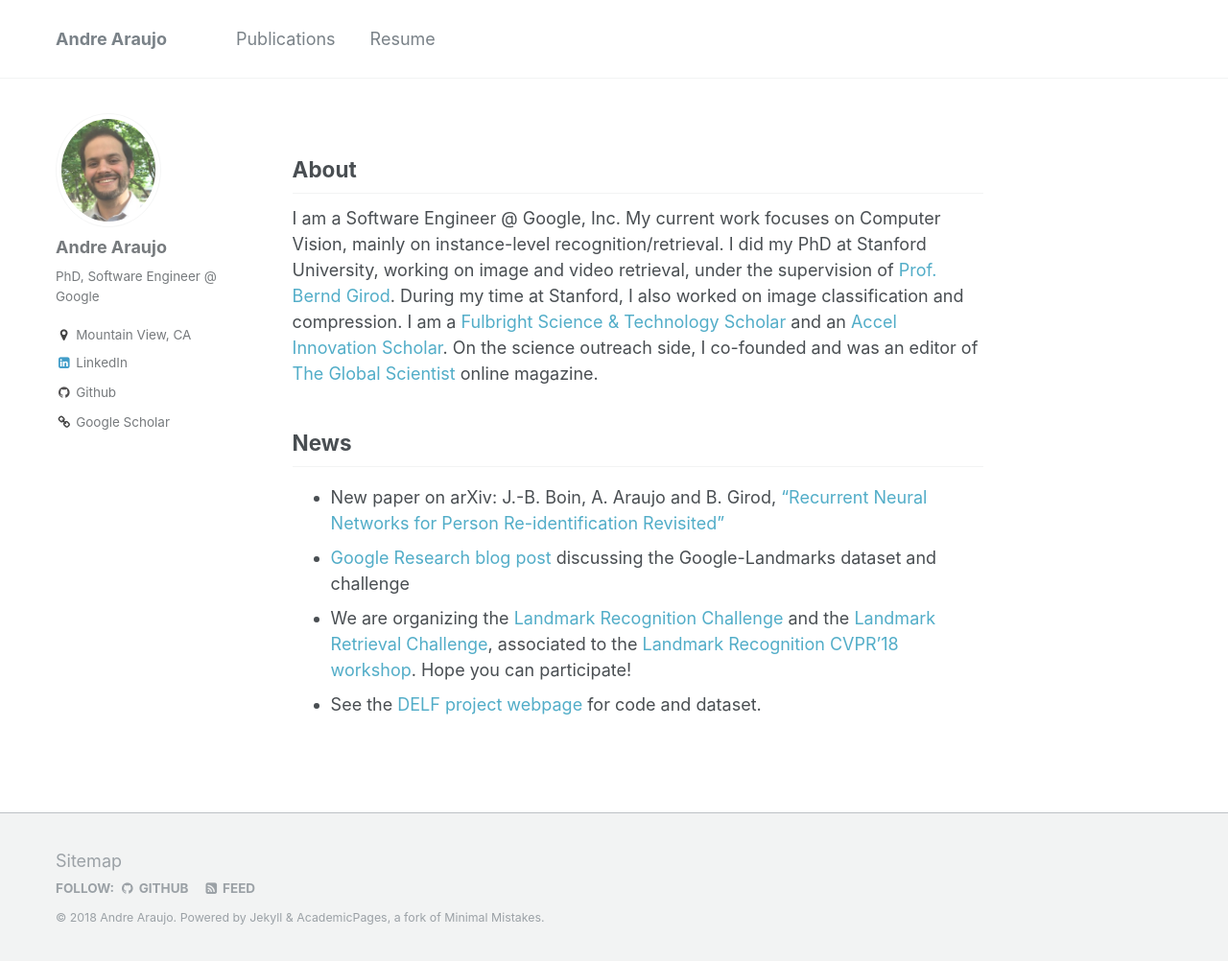
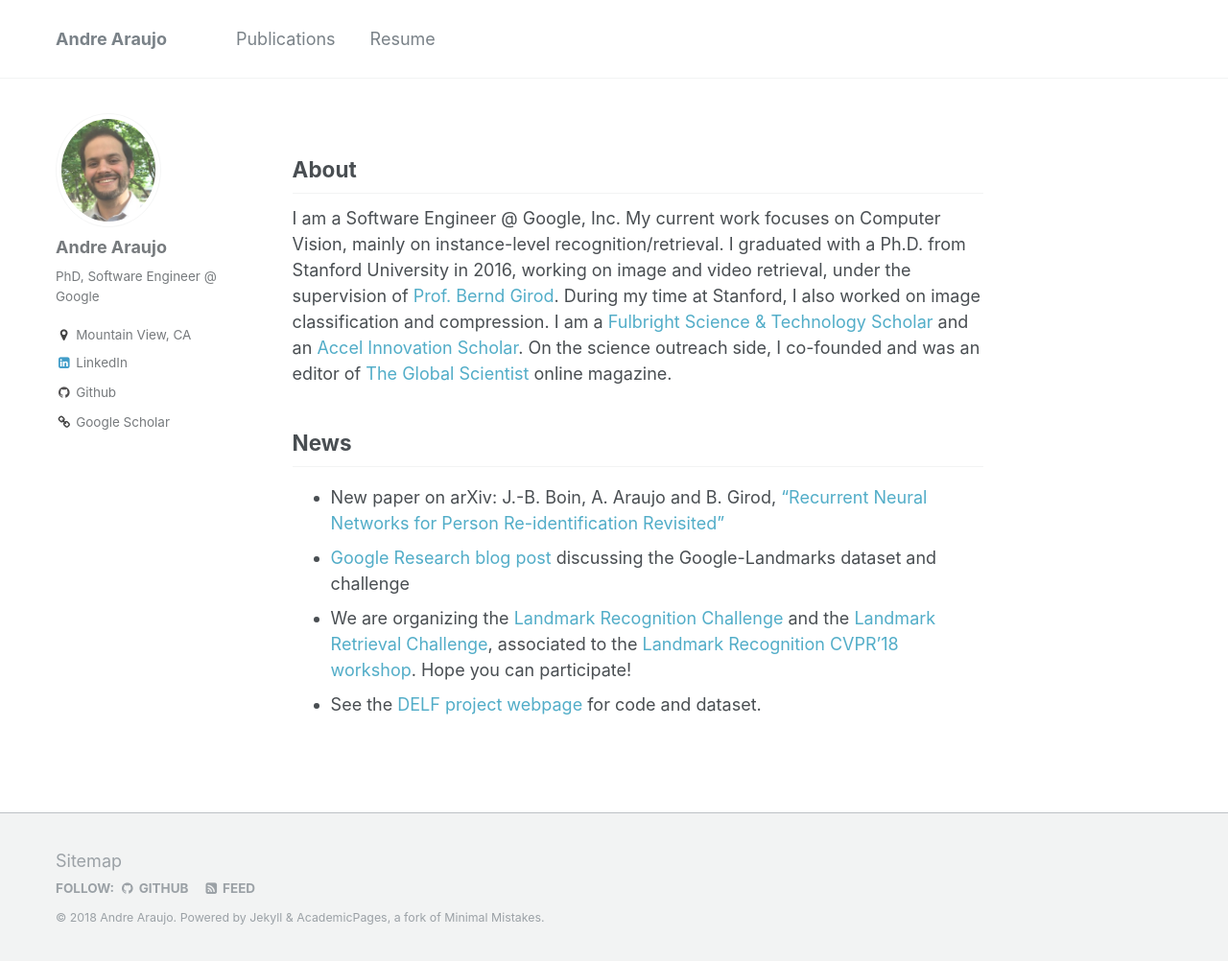
Before and after one commit to andrefaraujo/andrefaraujo.github.io, a Jekyll site: the page built from _pages/about.md, in a window 1280 px wide and 1002 px high. Shown: the whole window at 96% size. Built offline with Jekyll 4.4.1, drawn with Linux system fonts in a browser that asks for light colours.

Commit message:
Updated about

```diff
--- a/_pages/about.md
+++ b/_pages/about.md
@@ -13,7 +13,7 @@ redirect_from:
 
 I am a Software Engineer @ Google, Inc.
 My current work focuses on Computer Vision, mainly on instance-level recognition/retrieval.
-I did my PhD at Stanford University, working on image and video retrieval, under the supervision of [Prof. Bernd Girod](http://www.stanford.edu/~bgirod).
+I graduated with a Ph.D. from Stanford University in 2016, working on image and video retrieval, under the supervision of [Prof. Bernd Girod](http://www.stanford.edu/~bgirod).
 During my time at Stanford, I also worked on image classification and compression.
 I am a [Fulbright Science & Technology Scholar](http://fulbrightscienceandtech.org/) and an [Accel Innovation Scholar](http://stvp.stanford.edu/ais/).
 On the science outreach side, I co-founded and was an editor of [The Global Scientist](https://theglobalscientist.com/) online magazine.
```
